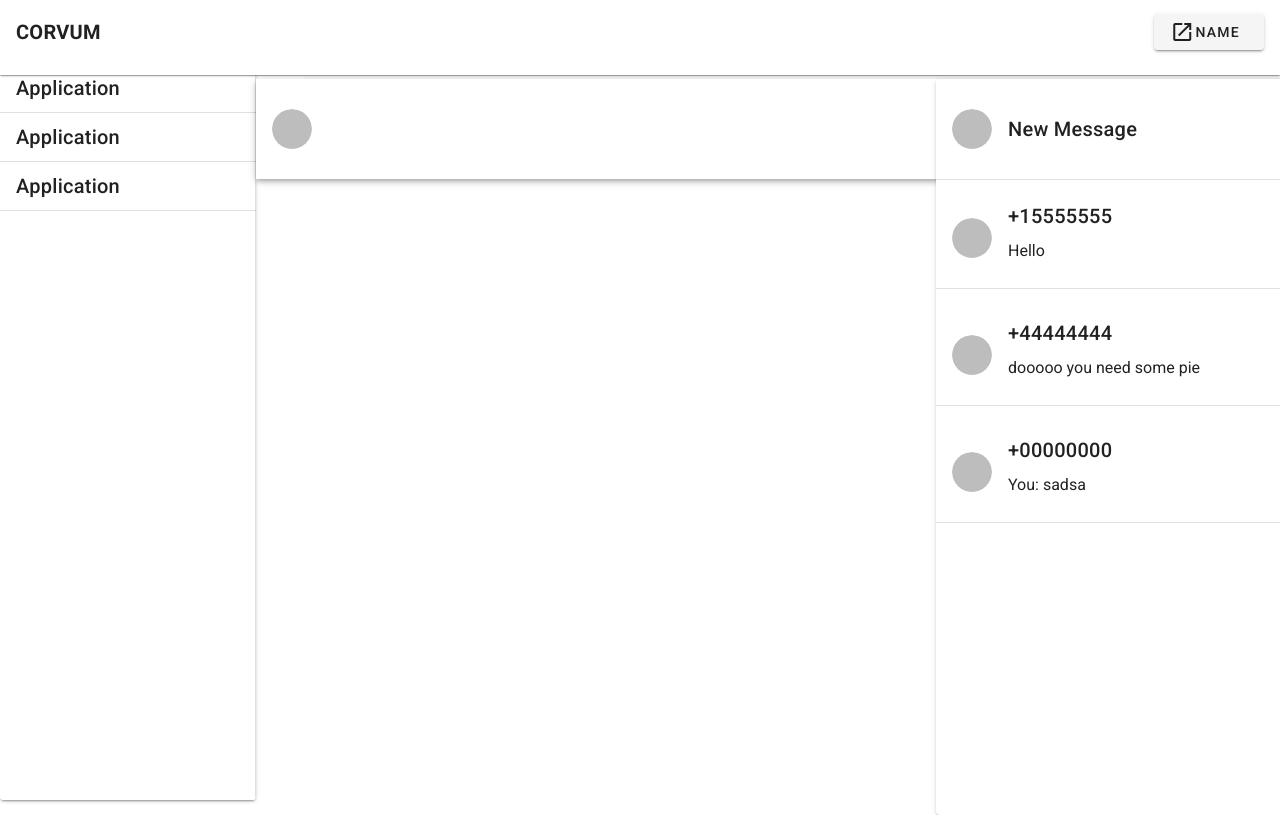
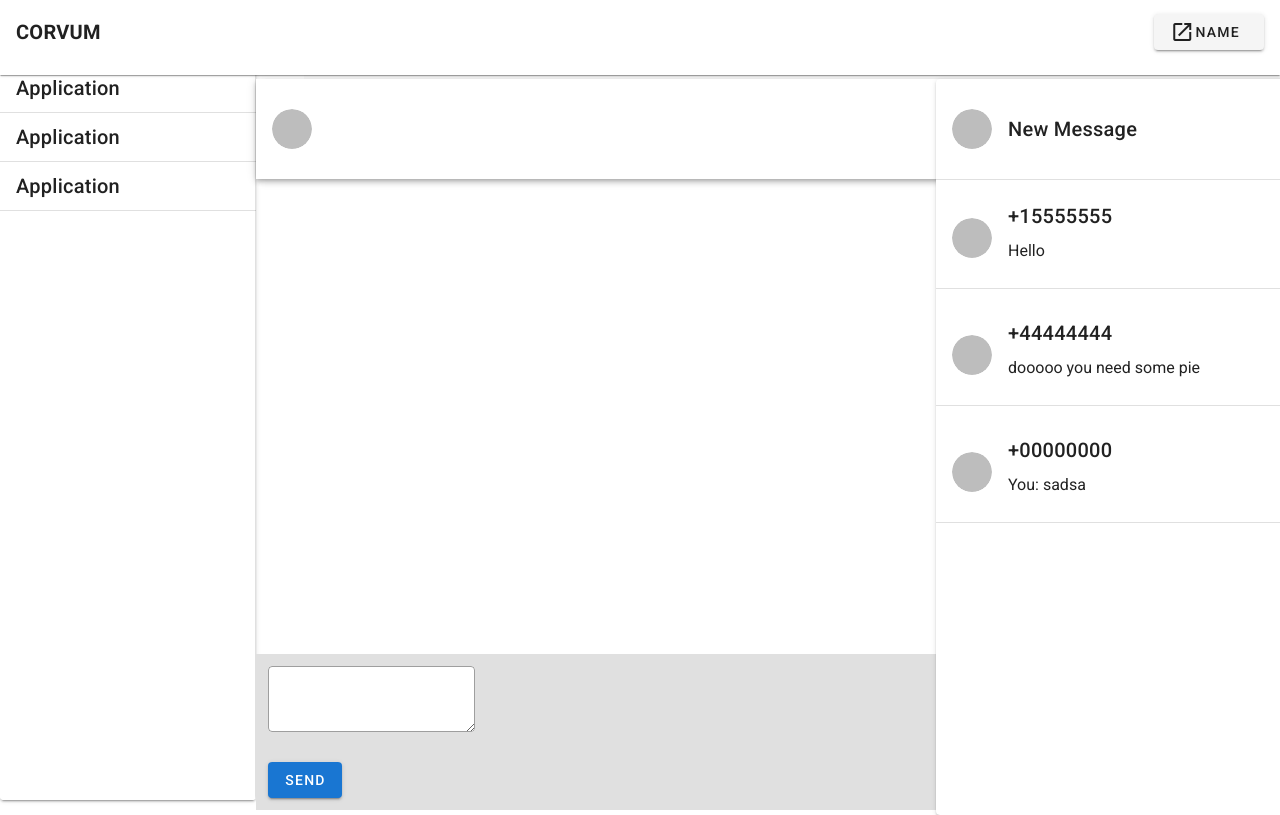
Before and after one commit to cloudpbx/es-em-es, a Vue app: page / in a window 1280 px wide. Shown: the top 815 px of the page. Built offline with nearby package versions, Linux system fonts and the light colour scheme.

Commit message:
Created message input field

```diff
--- a/src/components/appBody.vue
+++ b/src/components/appBody.vue
@@ -7,6 +7,7 @@
     />
     <v-container class="grey lighten-5">
       <messageWindow :history="selectedPhoneHistory" style="position:absolute; left:0; top:100px;" />
+      <messageInput style="position:absolute; left:0; bottom:0;"/>
     </v-container>
 
     <contactList @selected="selectedConversation" style="position:absolute; right:250px; top:5px;" />
@@ -17,6 +18,7 @@
 /* eslint-disable */
 
 import messageWindow from "./messageWindow";
+import messageInput from "./messageInput";
 import contactList from "./contactList";
 import selectedUser from "./selectedUser";
 import { mockdata } from "./recieve";
@@ -24,6 +26,7 @@ import { mockdata } from "./recieve";
 export default {
   components: {
     messageWindow,
+    messageInput,
     contactList,
     selectedUser
   },
--- /dev/null
+++ b/src/components/messageInput.vue
@@ -0,0 +1,32 @@
+<template>
+  <v-container grey lighten-2 style="display:inline-flex; align-items:center; width:70%;">
+    <v-form @submit.prevent="msg">
+      <v-textarea
+        v-model="message"
+        filled
+        outlined
+        background-color="white"
+        rows="2"
+        row-height="20"
+      ></v-textarea>
+      <v-btn medium color="primary" type="submit">SEND</v-btn>
+    </v-form>
+  </v-container>
+</template>
+
+<script>
+/* eslint-disable */
+
+export default {
+  data() {
+    return {
+      message: null
+    };
+  },
+  methods: {
+    msg() {
+      console.log(this.message);
+    }
+  }
+};
+</script>
--- a/src/components/messageWindow.vue
+++ b/src/components/messageWindow.vue
@@ -77,6 +77,7 @@ export default {
   methods: {
     test() {
       console.log(this.text);
+      this.text="";
     }
   }
 };
```
Also changed, not shown: 1 other file (tests, documents, lock files or other folders).
